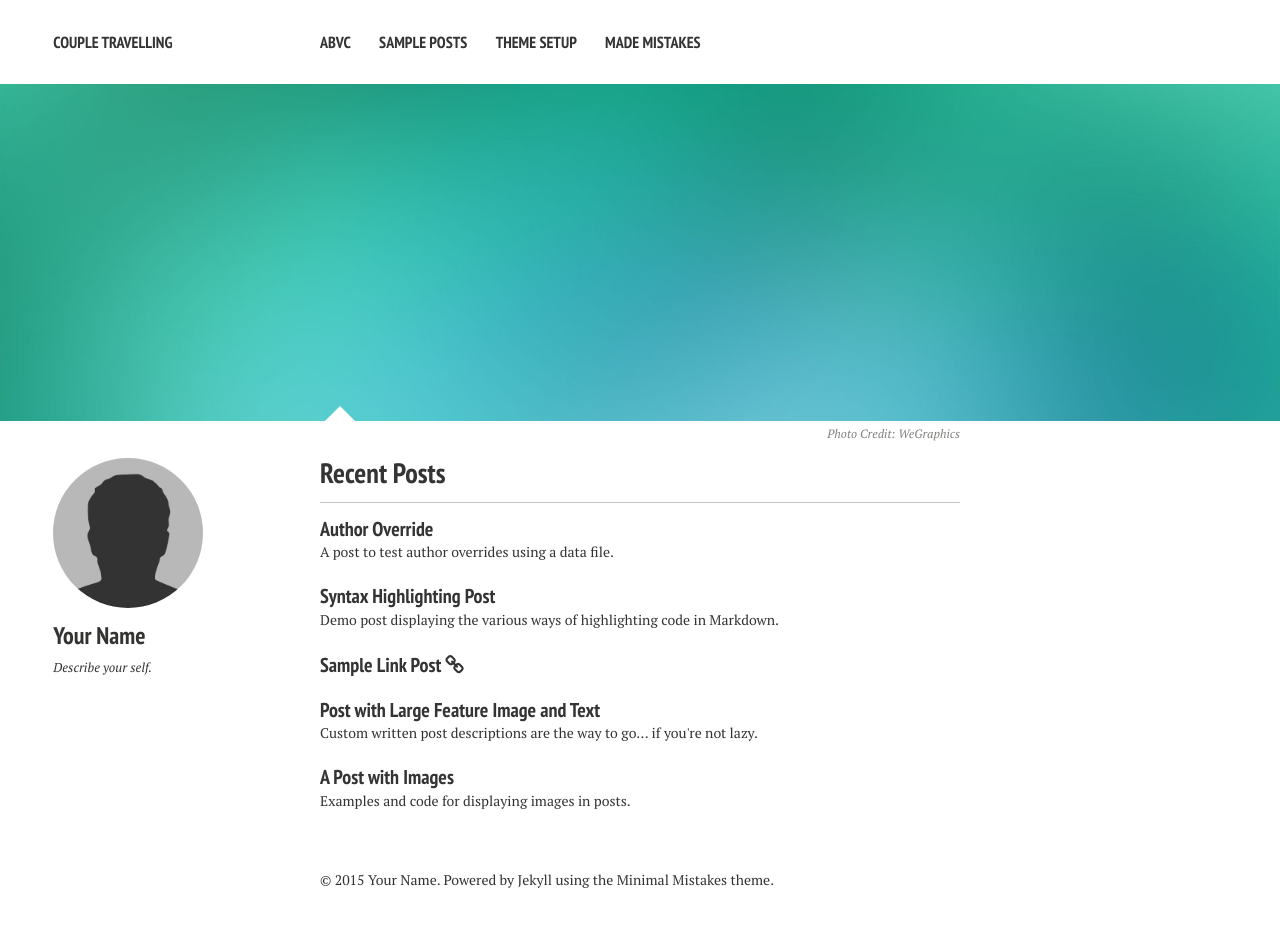
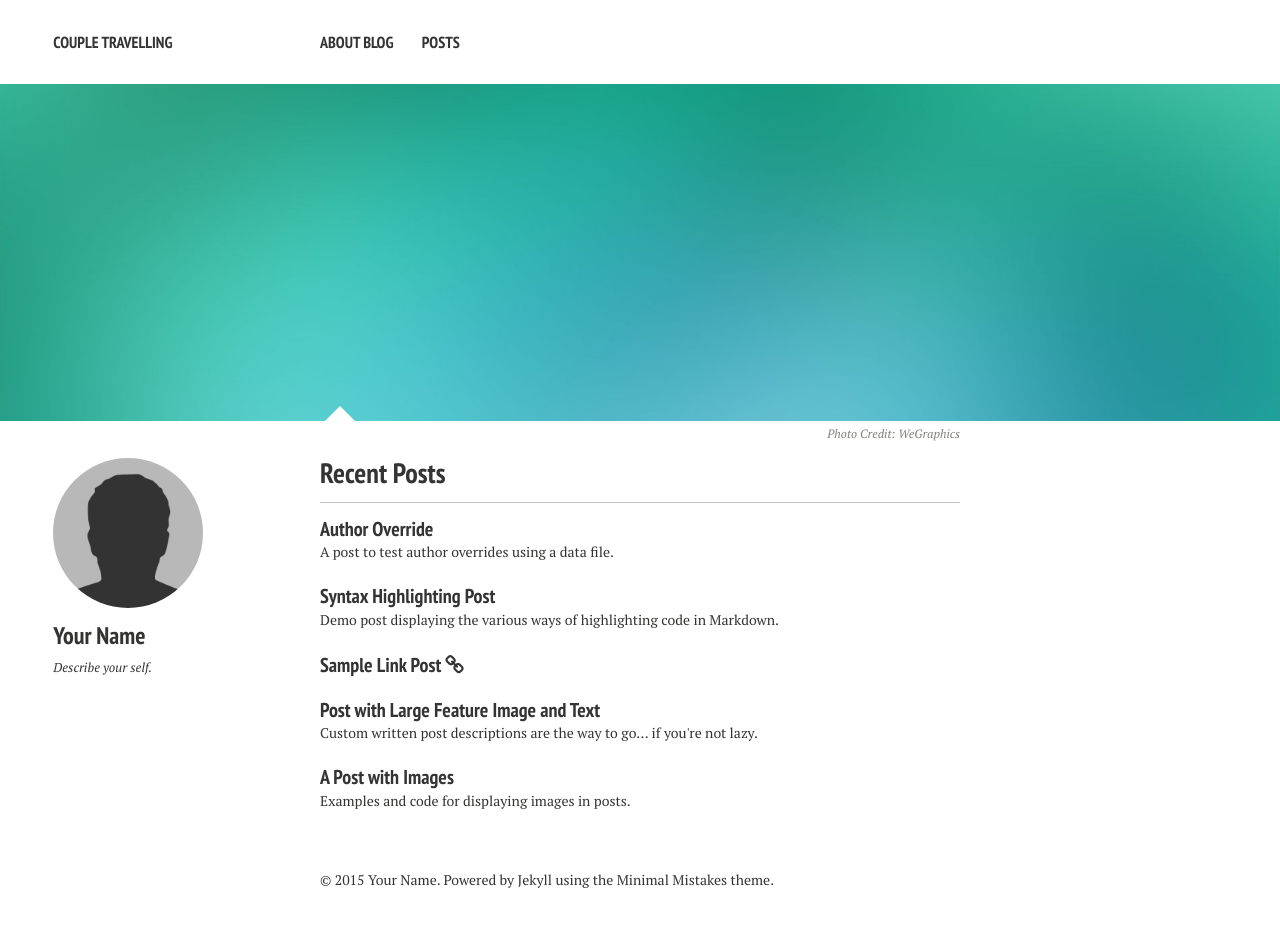
Before and after one commit to shinojin/shinojin.github.com, a Jekyll site: the page built from index.md, in a window 1280 px wide. Built offline with Jekyll 4.4.1, drawn with Linux system fonts in a browser that asks for light colours; nearby versions of some CDN libraries.

Commit message:
Update navigation.yml

```diff
--- a/_data/navigation.yml
+++ b/_data/navigation.yml
@@ -1,13 +1,7 @@
 # Site navigation links
 
-- title: abvc
+- title: about blog
   url: /about/
 
-- title: Sample Posts
+- title: Posts
   url: /posts/
-
-- title: Theme Setup
-  url: /theme-setup/
-
-- title: Made Mistakes
-  url: http://mademistakes.com
```
